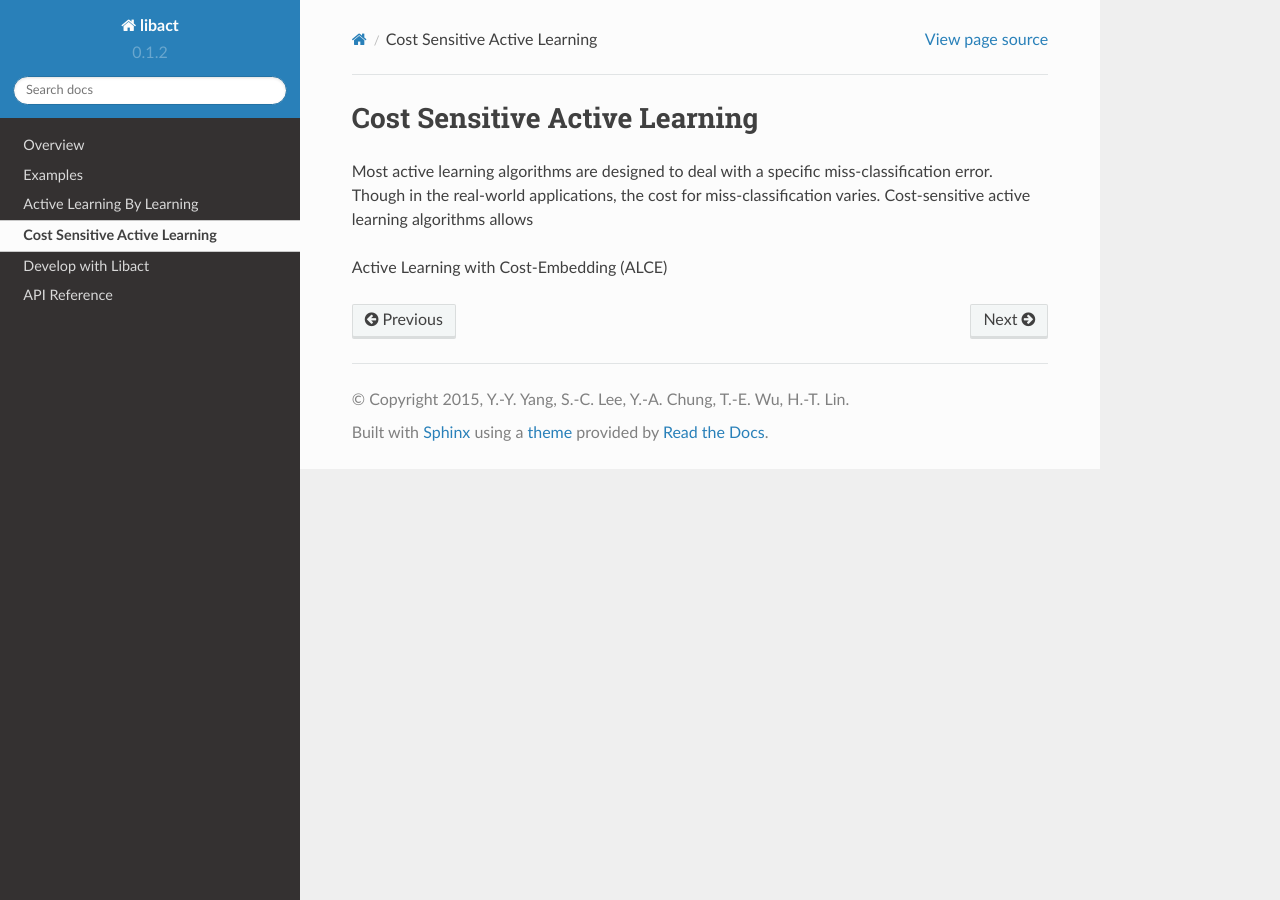
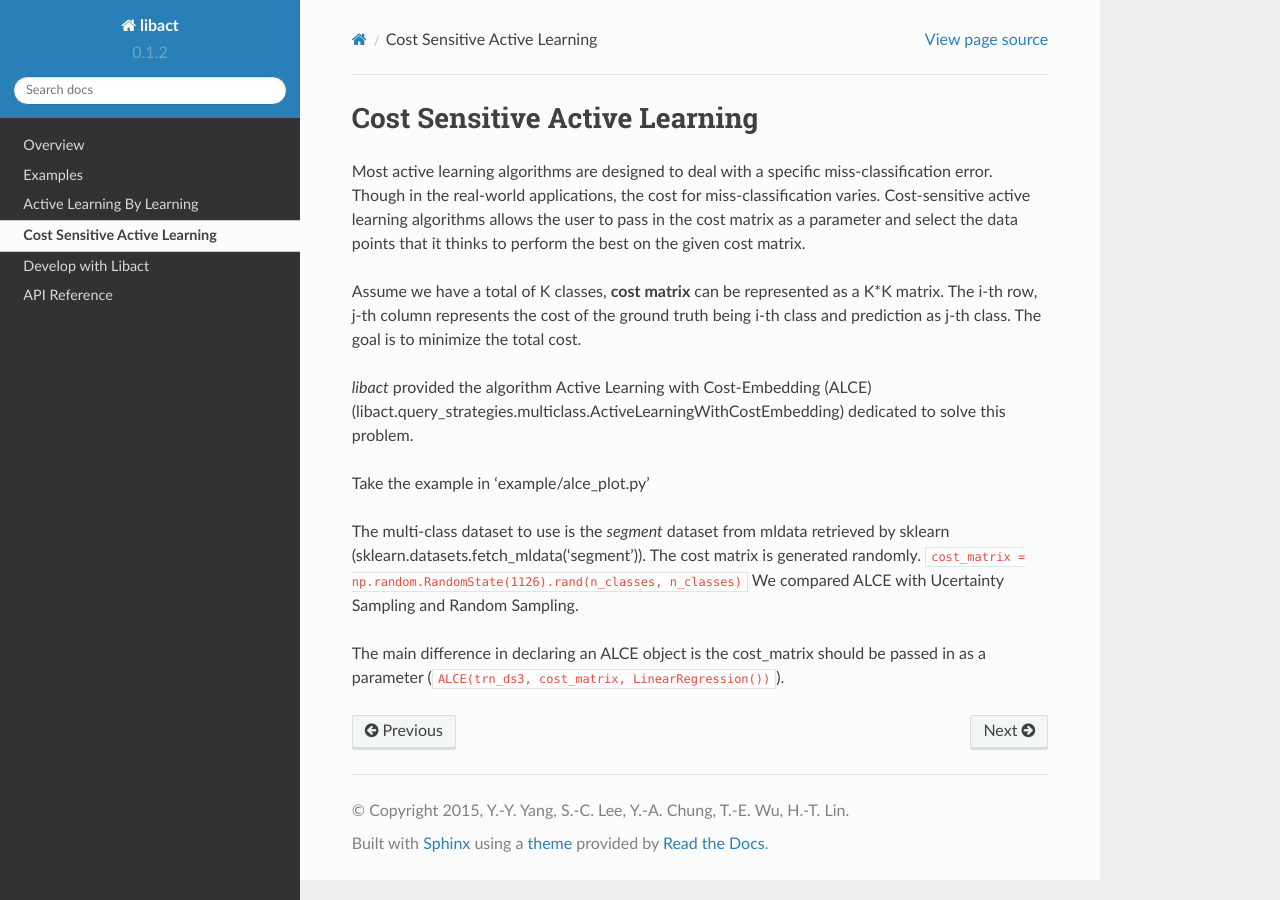
Before and after one commit to ntucllab/libact, a Sphinx documentation site: the page built from docs/cost_sensitive_multiclass.rst, in a window 1280 px wide. Built offline with Sphinx 7.4.7 and the Read the Docs theme 2.0.0, drawn with Linux system fonts in a browser that asks for light colours.

Commit message:
some fixes

```diff
--- a/docs/cost_sensitive_multiclass.rst
+++ b/docs/cost_sensitive_multiclass.rst
@@ -3,7 +3,25 @@ Cost Sensitive Active Learning
 
 Most active learning algorithms are designed to deal with a specific
 miss-classification error. Though in the real-world applications, the cost for
-miss-classification varies.
-Cost-sensitive active learning algorithms allows
+miss-classification varies. Cost-sensitive active learning algorithms allows the
+user to pass in the cost matrix as a parameter and select the data points that
+it thinks to perform the best on the given cost matrix.
 
-Active Learning with Cost-Embedding (ALCE)
+Assume we have a total of K classes, **cost matrix** can be represented as a K*K
+matrix. The i-th row, j-th column represents the cost of the ground truth being
+i-th class and prediction as j-th class. The goal is to minimize the total cost.
+
+*libact* provided the algorithm Active Learning with Cost-Embedding (ALCE)
+(libact.query_strategies.multiclass.ActiveLearningWithCostEmbedding)
+dedicated to solve this problem.
+
+Take the example in 'example/alce_plot.py'
+
+The multi-class dataset to use is the *segment* dataset from mldata retrieved by
+sklearn (sklearn.datasets.fetch_mldata('segment')).
+The cost matrix is generated randomly.
+``cost_matrix = np.random.RandomState(1126).rand(n_classes, n_classes)``
+We compared ALCE with Ucertainty Sampling and Random Sampling.
+
+The main difference in declaring an ALCE object is the cost_matrix should be
+passed in as a parameter (``ALCE(trn_ds3, cost_matrix, LinearRegression())``).
```
Also changed, not shown: 2 other files.
